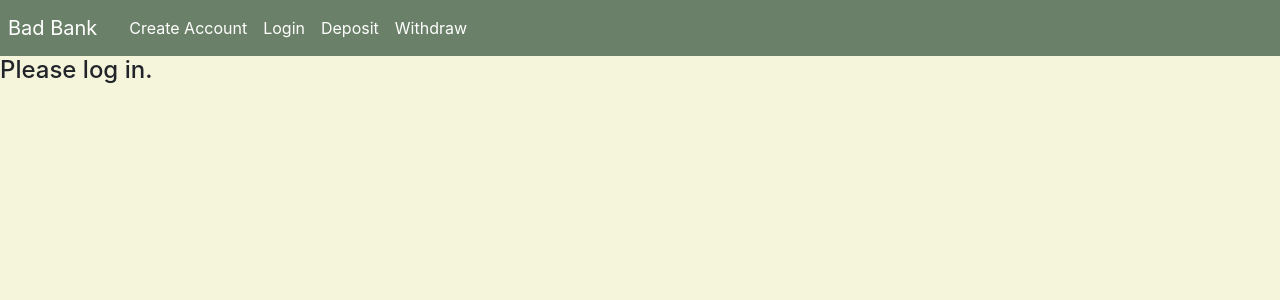
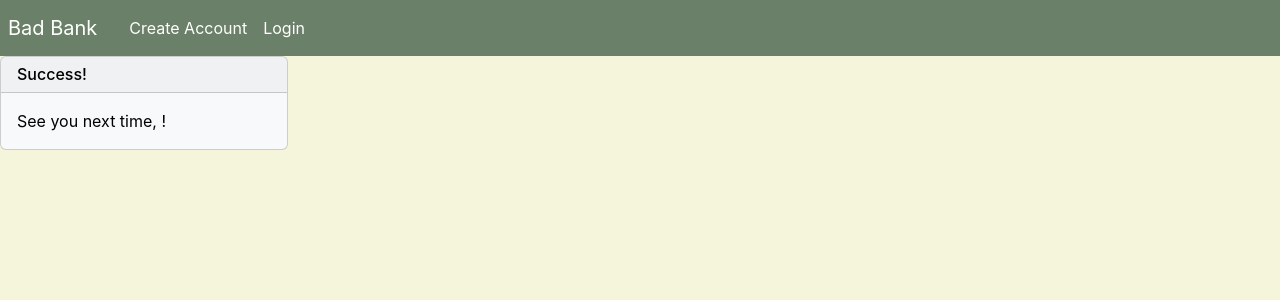
Before and after one commit to kjdixon74/Bad-Bank, a React (Create React App) app: page /logout in a window 1280 px wide. Shown: the top 300 px of the page. Built offline with nearby package versions, Linux system fonts and the light colour scheme.

Commit message:
toggle login/logout, refactor logout, authenticate deposit/withdraw/all data

```diff
--- a/src/Components/AllData.js
+++ b/src/Components/AllData.js
@@ -10,7 +10,8 @@ function AllData() {
       <tr>
         <td key={"name" + index}>{user.name}</td>
         <td key={"email" + index}>{user.email}</td>
-        <td key={"password" + index}>{user.password}</td>
+        <td key={"accountType" + index}>{user.accountType}</td>
+        <td key={"accountNumber" + index}>{user.accountNumber}</td>
         <td key={"balance" + index}>
           $
           {user.balance
@@ -18,23 +19,22 @@ function AllData() {
             .toString()
             .replace(/\B(?=(\d{3})+(?!\d))/g, ",")}
         </td>
-        <td key={"loggedIn" + index}>{user.loggedIn.toString()}</td>
       </tr>
     </tbody>
   ));
 
   return (
     <Card
-      header="User Submissions"
+      header="User Accounts"
       body={
         <table className="table table-sm">
           <thead>
             <tr>
               <th scope="col">Name</th>
               <th scope="col">Email</th>
-              <th scope="col">Password</th>
+              <th scope="col">Account Type</th>
+              <th scope="col">Account #</th>
               <th scope="col">Balance</th>
-              <th scope="col">Login</th>
             </tr>
           </thead>
           {userElement}
--- a/src/Components/Context.js
+++ b/src/Components/Context.js
@@ -18,4 +18,4 @@ export function Card(props) {
   );
 }
 
-// Come back to props.status for deposit, withdraw, and logout!
+// Come back to props.status for deposit, withdraw!
--- a/src/Components/CreateAccount.js
+++ b/src/Components/CreateAccount.js
@@ -143,6 +143,6 @@ function CreateAccount() {
 
 export default CreateAccount;
 
-// Video additional feature (recommended) - bank employee vs. customer roles (authorization - only bank employees can view All Data)
-// Video additional feature (recommended) - checking vs. savings account types
+// Video additional feature (recommended) - add bank employee and customer roles for different users
+// Video additional feature (recommended) - add checking and savings account types
 // Video additional feature (recommended) - assign random account numbers to new accounts
--- a/src/Components/Logout.js
+++ b/src/Components/Logout.js
@@ -7,42 +7,45 @@ function Logout() {
 
   // Check for a logged in user
   const loggedInUser = users.filter((user) => user.loggedIn === true);
-  // If so, set user as logged in LEFT OFF HERE!
-  const [showButton, setLoggedInUser] = useState(
-    loggedInUser.length > 0 ? loggedInUser[0] : ""
-  );
-  const [logoutMessage, setLogoutMessage] = useState("Please log in.");
+
+  // If so, show logout button
+  const [showButton, setShowButton] = useState(loggedInUser.length > 0);
+
+  const [userName, setUserName] = useState("");
+  // const [logoutMessage, setLogoutMessage] = useState("Please log in.");
 
   function handleLogout() {
     // Confirm user wants to logout
     if (window.confirm("Are you sure you want to log out?")) {
-      if (loggedInUser.length > 0) {
-        // Set user's status to logged out
-        loggedInUser[0].loggedIn = false;
-      }
+      // Customize goodbye message
+      setUserName(loggedInUser[0].name);
 
-      // Goodbye message
-      setLogoutMessage(`See you next time, ${loggedInUser[0].name}!`);
+      // Set user's status to logged out
+      loggedInUser[0].loggedIn = false;
 
-      // Hide logout page
-      setLoggedInUser("");
+      // Show logout message
+      setShowButton("");
 
-      // COME BACK TO!
+      // Toggle back to Login on navbar
       setShowUserName(false);
     }
   }
 
-  return showButton ? (
+  return (
     <Card
-      header="Click below when you are ready to log out."
+      header={
+        showButton ? "Click below when you are ready to log out." : "Success!"
+      }
       body={
-        <button type="submit" onClick={handleLogout}>
-          Logout
-        </button>
+        showButton ? (
+          <button type="submit" onClick={handleLogout}>
+            Logout
+          </button>
+        ) : (
+          `See you next time, ${userName}!`
+        )
       }
     />
-  ) : (
-    <h4>{logoutMessage}</h4>
   );
 }
 
--- a/src/Components/Navbar.js
+++ b/src/Components/Navbar.js
@@ -28,12 +28,25 @@ function NavBar() {
               <span className="hoverable__tooltip">Official way to join</span>
             </NavLink>
           </li>
+          {showUserName ? (
+            <li className="nav-item">
+              <NavLink className="nav-link hoverable" to="/logout/">
+                Logout
+                <span className="hoverable__tooltip">
+                  Sign out of your account
+                </span>
+              </NavLink>
+            </li>
+          ) : (
             <li className="nav-item">
               <NavLink className="nav-link hoverable" to="/login/">
                 Login
                 <span className="hoverable__tooltip">Access your account</span>
               </NavLink>
             </li>
+          )}
+          {showUserName && (
+            <>
               <li className="nav-item">
                 <NavLink className="nav-link hoverable" to="/deposit/">
                   Deposit
@@ -50,13 +63,13 @@ function NavBar() {
                   </span>
                 </NavLink>
               </li>
+            </>
+          )}
           {bankEmployee.length > 0 && (
             <li className="nav-item">
               <NavLink className="nav-link hoverable" to="/alldata/">
                 All Data
-                <span className="hoverable__tooltip">
-                  Track user submissions
-                </span>
+                <span className="hoverable__tooltip">Track user accounts</span>
               </NavLink>
             </li>
           )}
@@ -79,14 +92,6 @@ function NavBar() {
                     </span>
                   </NavLink>
                 </li>
-                <li>
-                  <NavLink className="dropdown-item hoverable" to="/logout/">
-                    Logout
-                    <span className="hoverable__tooltip">
-                      Sign out of your account
-                    </span>
-                  </NavLink>
-                </li>
               </ul>
             </li>
           )}
@@ -100,6 +105,8 @@ export default NavBar;
 
 // Use Navbar for video walkthrough: 1) hightlight - add/remove css class (let React update/handle the DOM) -> NavLink, 2) hover - popup vs. tooltip, Bootstrap, Popper, React Bootstrap, React Tooltip -> CSS and tons of styling
 
-// Video refactor - front end modifications - 1) add Profile for logged in user to view account details, 2) only bank employees are allowed to view all data
+// Video refactor - front end modifications - 1) toggle between login and logout 2) add Profile for logged in user to view account details
 
-// LEFT OFF HERE - 1) Toggle between login and logout on navbar  2) Add OAuth2 authentication 3) Money transfer between users 4) Refactor deposit, withdraw, and logout (see context.js)
+// Video refactor - authentication - 1) only bank employees are allowed to view All Data 2) only show users' deposit, withdraw, transfer, and profile when logged in
+
+// LEFT OFF HERE - 1) Refactor deposit, withdraw (see context.js)  2) Money transfer between users 3) Transaction component for deposit, withdraw, and transfer? 4) Add OAuth2 authentication
```
Lines whose indentation alone changed are shown as unchanged.
